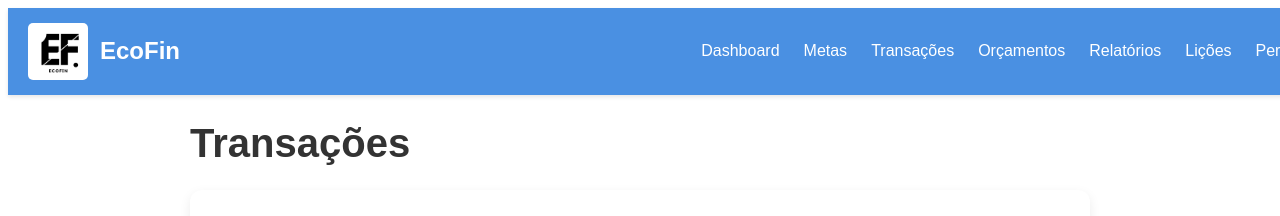
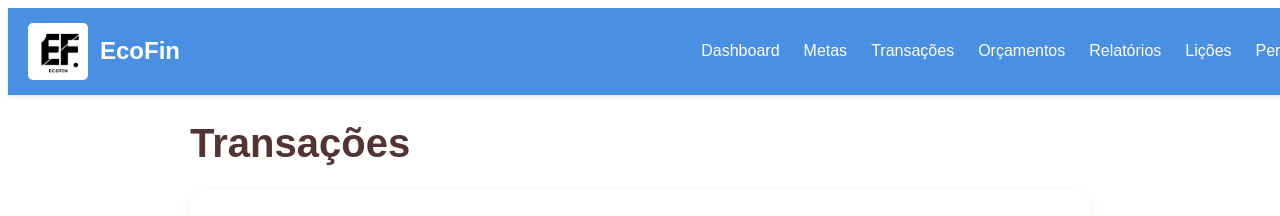
Before and after one commit to Projeto-EcoFin/EcoFin, a React (Vite) app: page /transacoes in a window 1280 px wide. Shown: the top 216 px of the page. Built offline with nearby package versions, Linux system fonts and the light colour scheme.

Commit message:
tesssste

```diff
--- a/src/view/TransactionsPages.css
+++ b/src/view/TransactionsPages.css
@@ -14,7 +14,7 @@
   font-size: 2.5rem;
   font-weight: bold;
   margin-bottom: 1.5rem;
-  color: #333;
+  color: #533434;
 }
 .transactions-container {
   font-family: 'Arial', sans-serif;}
```
